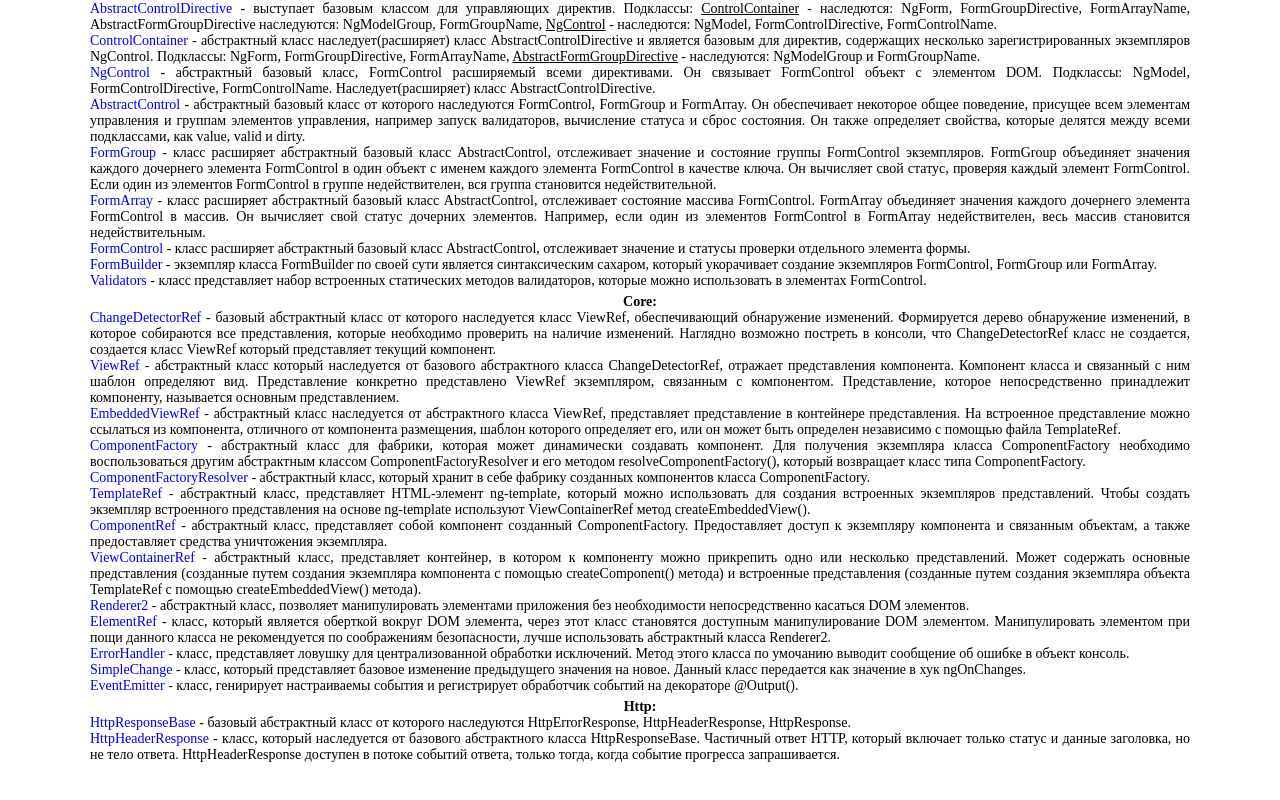
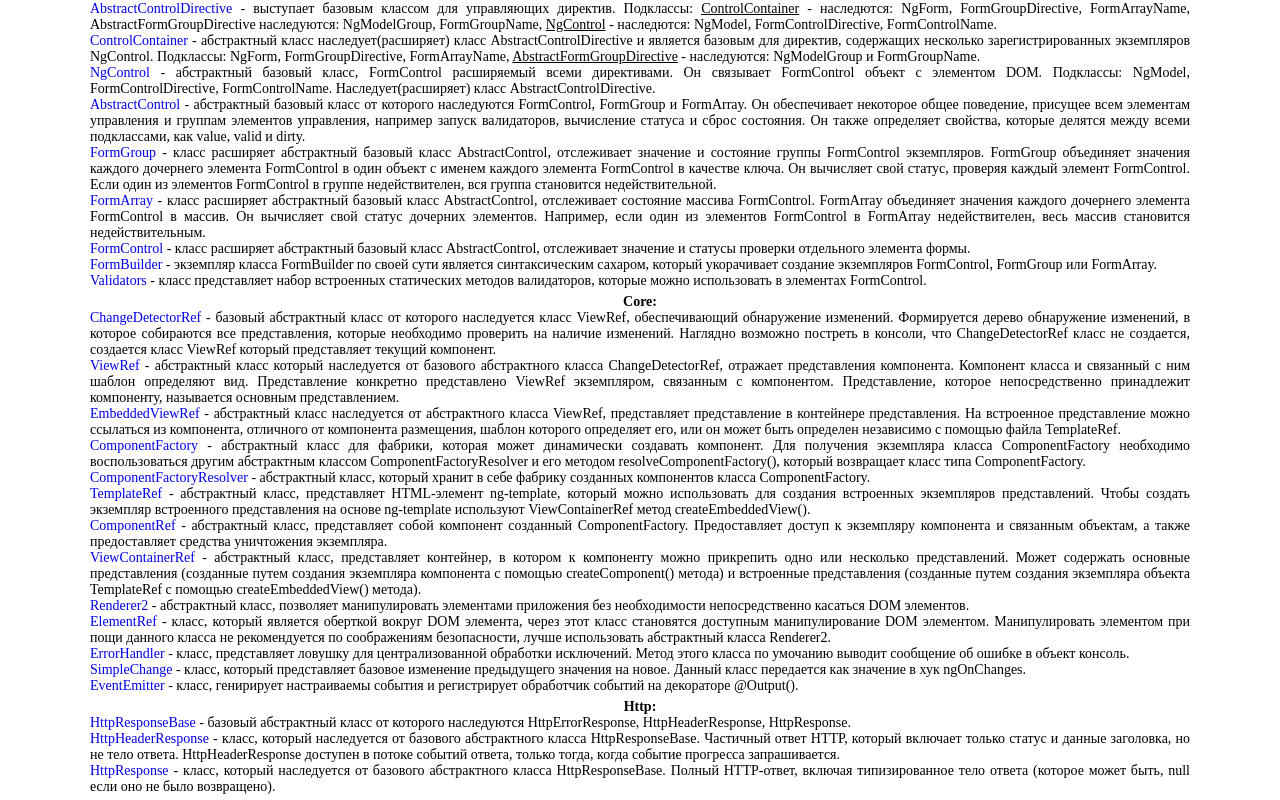
Before and after one commit to ArtemKashirin/API, an Angular app: page / in a window 1280 px wide. Shown: the part 2901-3701 px from the top of the page. Before the commit the page ends 3669 px from the top, so only its background shows below. Built offline with nearby package versions, Linux system fonts and the light colour scheme.

Commit message:
CLASS: HttpResponse

```diff
--- a/src/app/app.component.html
+++ b/src/app/app.component.html
@@ -138,6 +138,7 @@
     <p style = "text-align: center"><b>Http:</b></p>
     <app-http-response-base></app-http-response-base>
     <app-http-header-response></app-http-header-response>
+    <app-http-response></app-http-response>
 
   </div>
 
--- a/src/app/app.module.ts
+++ b/src/app/app.module.ts
@@ -91,6 +91,7 @@ import { SimpleChangeComponent } from './class/core/simple-change/simple-change.
 import { EventEmitterComponent } from './class/core/event-emitter/event-emitter.component';
 import { HttpResponseBaseComponent } from './class/http/http-response-base/http-response-base.component';
 import { HttpHeaderResponseComponent } from './class/http/http-header-response/http-header-response.component';
+import { HttpResponseComponent } from './class/http/http-response/http-response.component';
 
 
 @NgModule({
@@ -183,6 +184,7 @@ import { HttpHeaderResponseComponent } from './class/http/http-header-response/h
     EventEmitterComponent,
     HttpResponseBaseComponent,
     HttpHeaderResponseComponent,
+    HttpResponseComponent,
   ],
   imports: [
     BrowserModule,
--- /dev/null
+++ b/src/app/class/http/http-response/http-response.component.html
@@ -0,0 +1,2 @@
+<p><a [href] = "this.HttpResponse">HttpResponse</a> - класс, который наследуется от базового абстрактного класса HttpResponseBase. Полный
+  HTTP-ответ, включая типизированное тело ответа (которое может быть, null если оно не было возвращено).</p>
--- /dev/null
+++ b/src/app/class/http/http-response/http-response.component.ts
@@ -0,0 +1,17 @@
+import {Component, OnInit} from '@angular/core';
+
+@Component({
+  selector: 'app-http-response',
+  templateUrl: './http-response.component.html',
+  styleUrls: ['./http-response.component.scss']
+})
+export class HttpResponseComponent implements OnInit {
+  public HttpResponse: string = 'https://angular.io/api/common/http/HttpResponse';
+
+  constructor() {
+  }
+
+  ngOnInit(): void {
+  }
+
+}
```
Also changed, not shown: src/app/class/http/http-response/http-response.component.scss (added).
